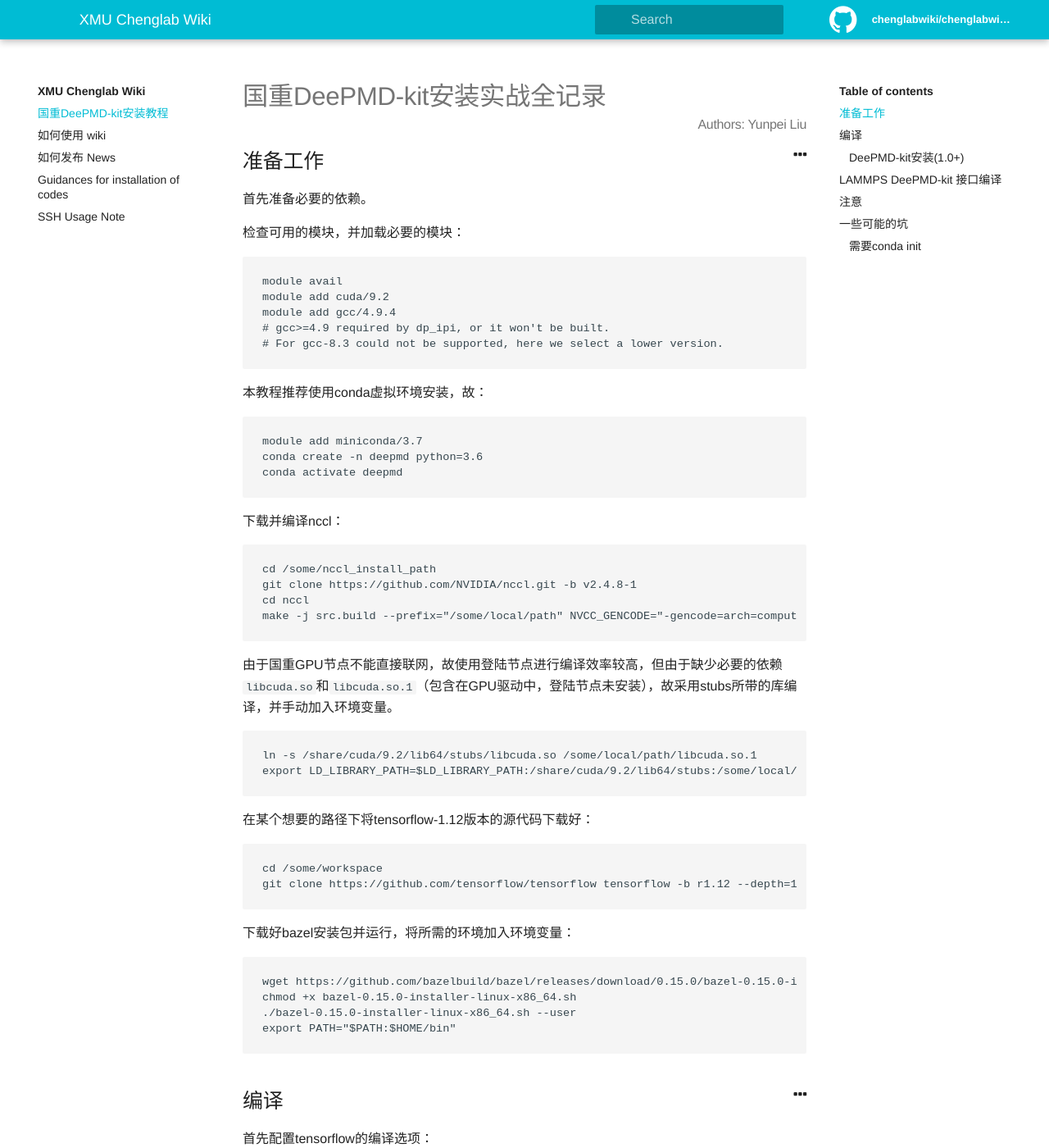
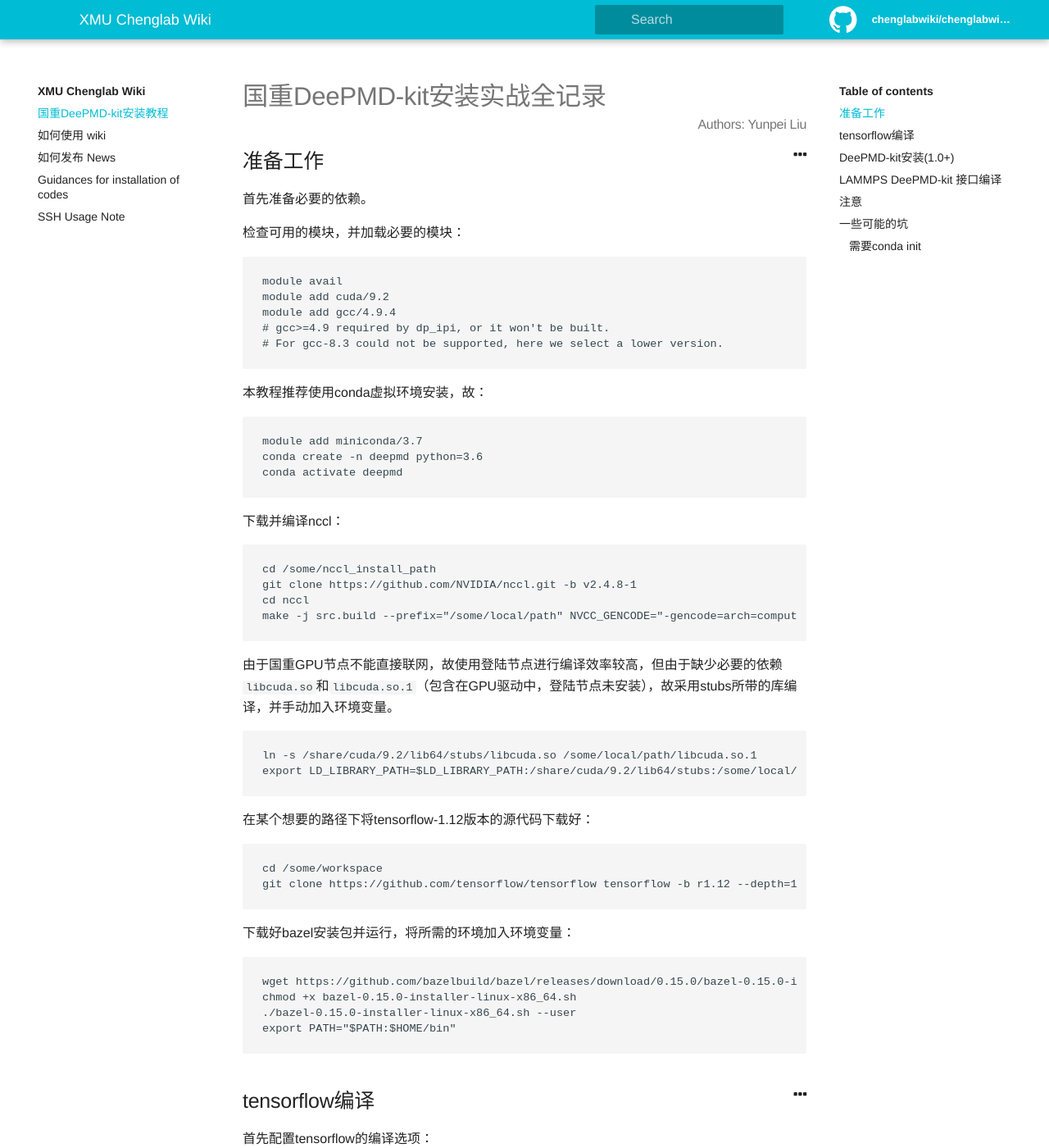
Before and after one commit to chenggroup/chenggroup.github.io, a Jekyll site: the page built from _wiki/deepmd-kit_installation_104.md, in a window 1280 px wide and 1400 px high. Shown: the whole window at 82% size. Built offline with Jekyll 4.4.1, drawn with Linux system fonts in a browser that asks for light colours.

Commit message:
restructure wiki

````diff
--- a/_wiki/deepmd-kit_installation_104.md
+++ b/_wiki/deepmd-kit_installation_104.md
@@ -59,7 +59,7 @@
 export PATH="$PATH:$HOME/bin"
 ```
 
-## 编译
+## tensorflow编译
 
 首先配置tensorflow的编译选项：
 
@@ -205,7 +205,7 @@
 
 以完成c++部分的编译。
 
-### DeePMD-kit安装(1.0+)
+## DeePMD-kit安装(1.0+)
 
 首先下载DeePMD-kit，并进入：
 
````
